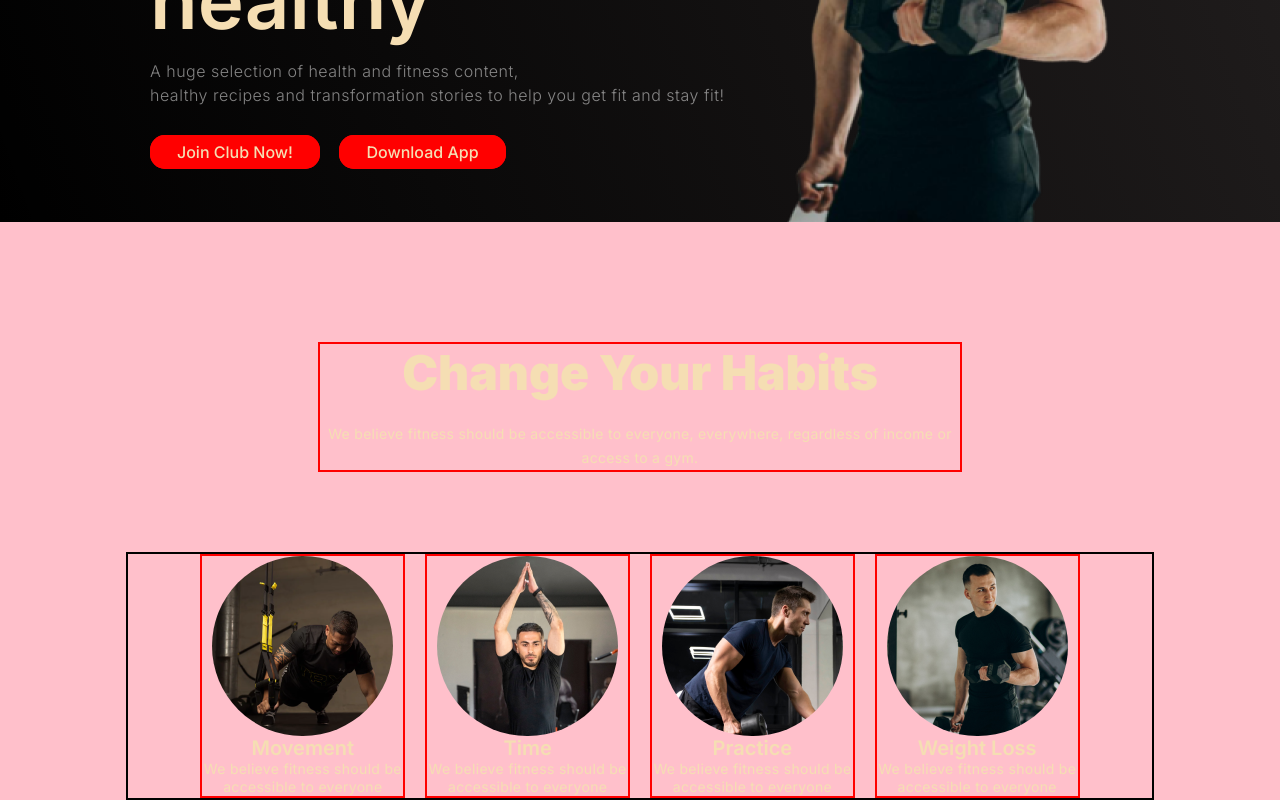
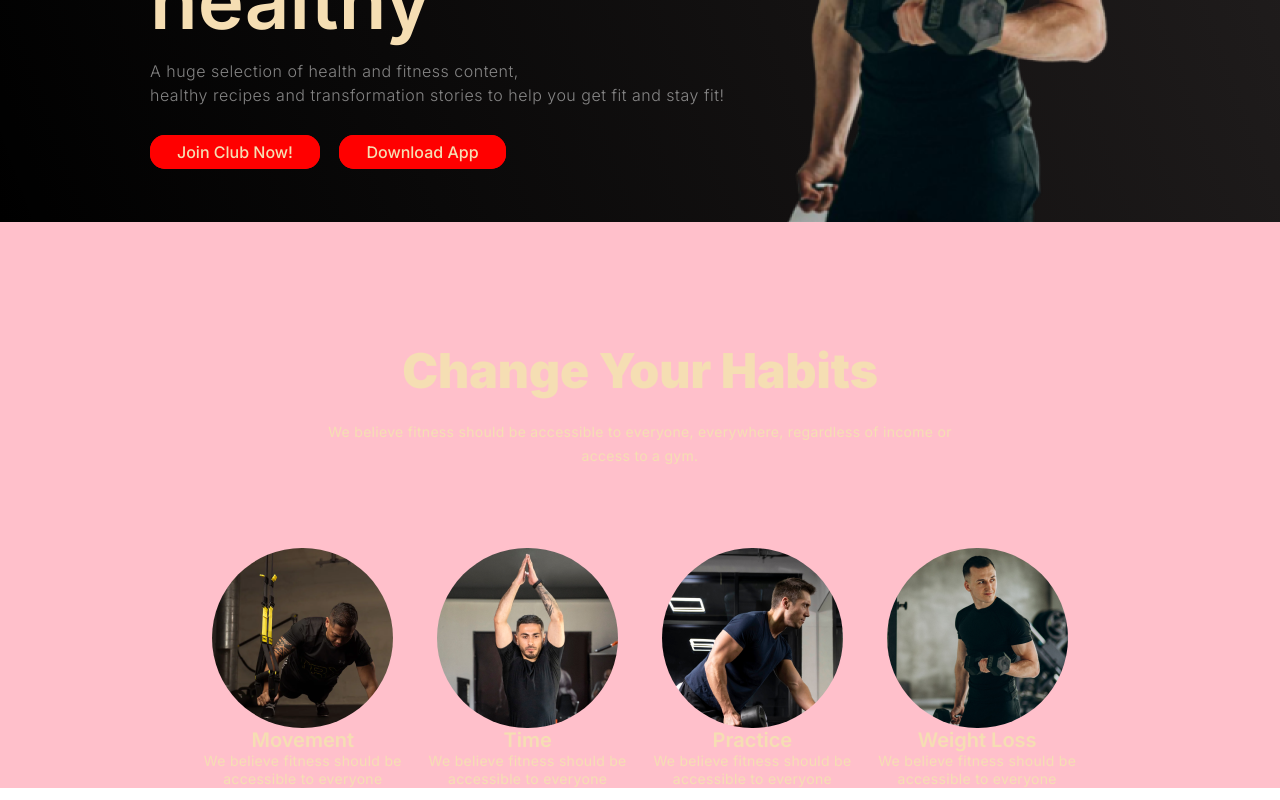
Before and after one commit to fariha-nazia/fitness-first, a plain HTML site: page index.html in a window 1280 px wide. Shown: the part 652-1452 px from the top of the page. Drawn offline with Linux system fonts and the light colour scheme; a web font is replaced by a local one.

Commit message:
change habit done

```diff
--- a/styles/style.css
+++ b/styles/style.css
@@ -158,7 +158,7 @@ nav ul li a{
     margin-top: 120px;
     margin-bottom: 80px;
     width: 50%;
-    border: 2px solid red;
+    /* border: 2px solid red; */
 }
 
 .change-habit-text-container h1{
@@ -181,7 +181,7 @@ nav ul li a{
     /* display: flex;
     justify-content: space-between;
     align-items: center; */
-    border: 2px solid black;
+    /* border: 2px solid black; */
     width: 80%;
     display: grid;
     grid-template-columns: repeat(4, 20%);
@@ -191,7 +191,7 @@ nav ul li a{
 }
 
 .habit-img-box{
-    border: 2px solid red;
+    /* border: 2px solid red; */
     display: flex;
     flex-direction: column;
     justify-content: center;
```
Also changed, not shown: index.html (+1 -1 lines).
